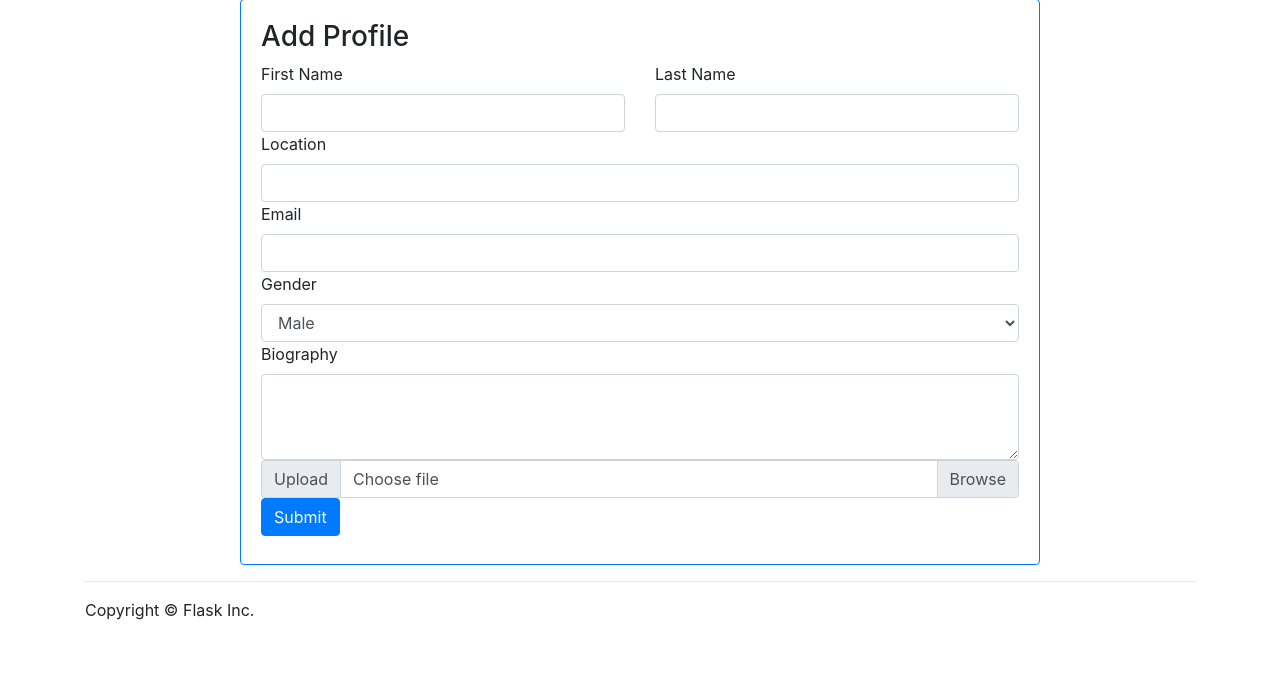
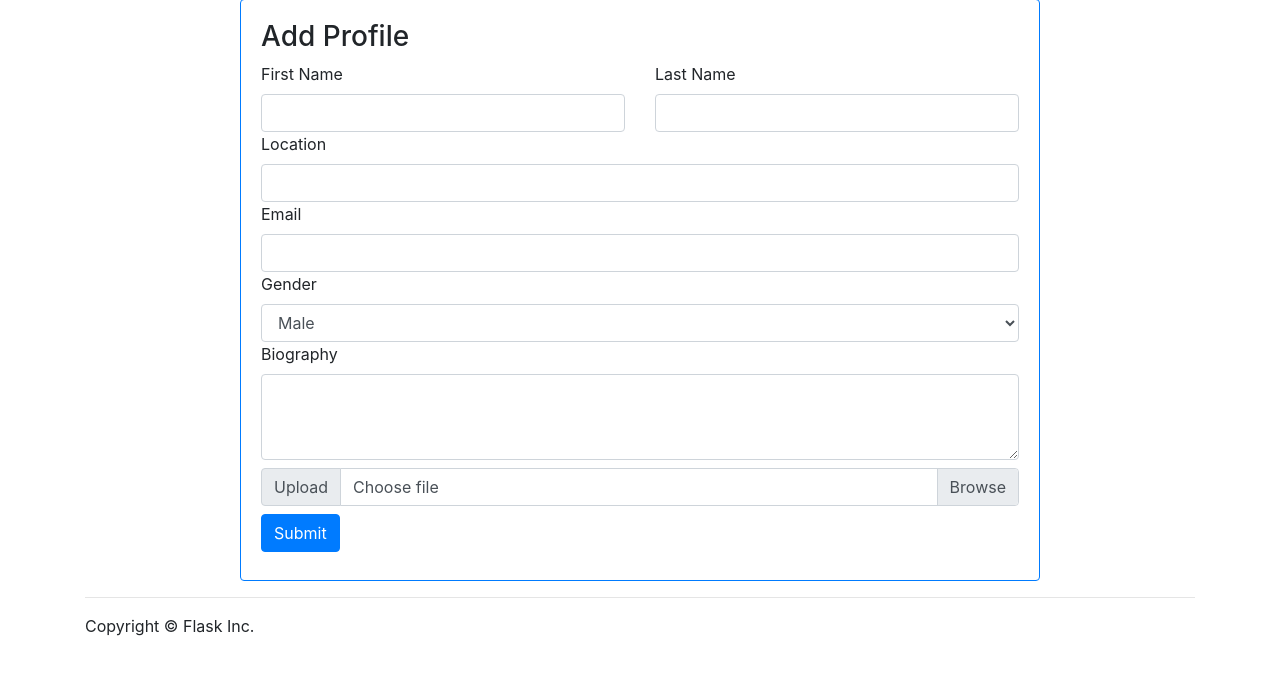
Before and after one commit to caribbeanyute/info3180-project1, a Flask app: page /profile in a window 1280 px wide. Shown: the part 81-756 px from the top of the page. Run offline with Flask 2, Linux system fonts and the light colour scheme; some libraries are stand-ins or nearby versions.

Commit message:
Added icons and modified form

```diff
--- a/app/templates/fullProfileView.html
+++ b/app/templates/fullProfileView.html
@@ -13,11 +13,11 @@
             <div class="col">
                 <h4> {{ user.first_name }} {{user.last_name}}</h4>
                 <p>
-                    <p style="display:inline"><img src="{{ url_for('static',filename = 'images/location.svg') }}" alt=""> {{ user.email }}</p>
+                    <p style="display:inline"><img src="{{ url_for('static',filename = 'images/At_sign.svg') }}" style="width: 20px;" alt=""> {{ user.email }}</p>
                     <p>
-                        <p style="display:inline"><img src="{{ url_for('static',filename = 'images/location.svg') }}" alt=""></p> {{ user.location }}</p>
+                        <p style="display:inline"><img src="{{ url_for('static',filename = 'images/location.svg') }}" style="width: 20px;"></p> {{ user.location }}</p>
                     <p>
-                        <p style="display:inline"><img src="{{ url_for('static',filename = 'images/calendar.svg') }}" alt="">joined on {{ user.created_date.strftime('%Y-%m-%d') }}</p>
+                        <p style="display:inline"><img src="{{ url_for('static',filename = 'images/calendar.svg') }}" style="width: 20px;">joined on {{ user.created_date.strftime('%Y-%m-%d') }}</p>
             </div>
         </div>
         <div style="justify-items: center;" class="row">
--- a/app/templates/profileForm.html
+++ b/app/templates/profileForm.html
@@ -40,7 +40,7 @@
             <span class="focus-input100"></span>
         </div>
 
-            <div class="input-group">
+            <div class="input-group pt-2">
                 <div class="input-group-prepend">
                     <span class="input-group-text" id="inputGroupFileAddon01">Upload</span>
                 </div>
@@ -51,8 +51,8 @@
             </div>
 
 
-            <div class="wrap-contact100-form-btn">
-                {{form.submit(class="btn btn-primary mb-2",)}}
+            <div class="wrap-contact100-form-btn pt-2">
+                {{form.submit(class="btn btn-primary mb-2")}}
                 </div>
 
     </form>
--- a/app/views.py
+++ b/app/views.py
@@ -54,6 +54,8 @@ def profile():
             user = UserProfile(first_name,last_name,gender,email,location,biography,filename)
             db.session.add(user)
             db.session.commit()
+            render_template('home.html')
+
 
     return render_template('profileForm.html',form=userForm)
 
```
Also changed, not shown: app/static/images/At_sign.svg (added), app/static/images/calendar.svg (added).
